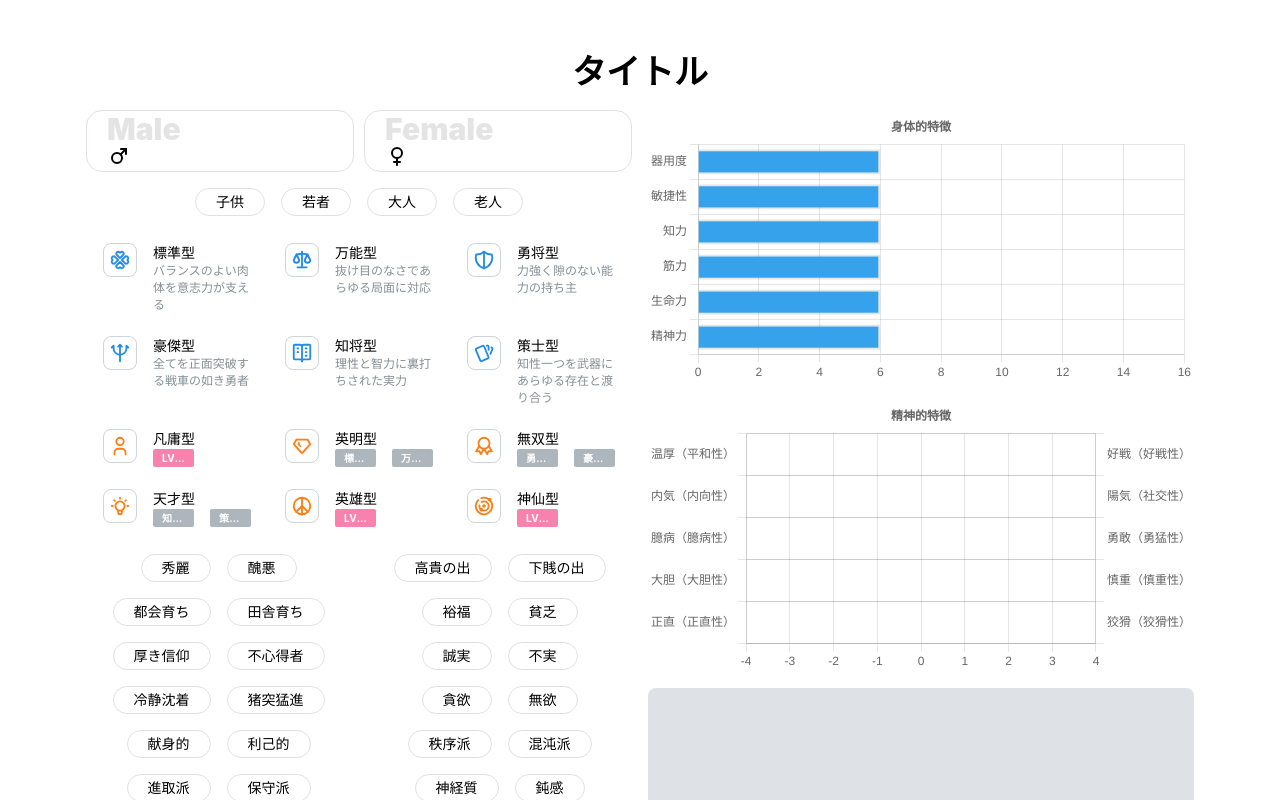
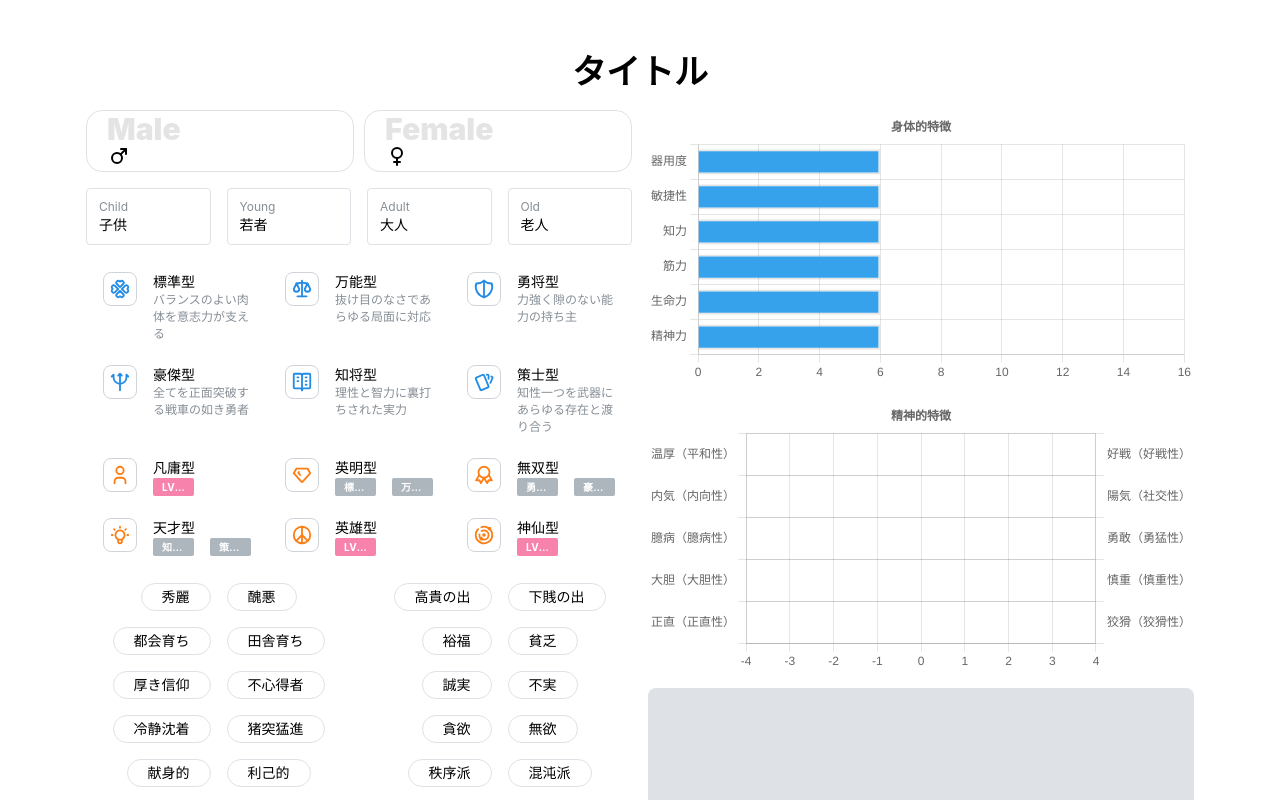
Before and after one commit to restrainhalation/cw-the-book-of-devil-excerpt, a Next.js app: page / in a window 1280 px wide. Shown: the top 800 px of the page. Built offline with nearby package versions, Linux system fonts and the light colour scheme.

Commit message:
🍀 feat: update design of periods

```diff
--- /dev/null
+++ b/components/Period/Period.module.css
@@ -0,0 +1,29 @@
+.button {
+  display: flex;
+  align-items: center;
+  width: 100%;
+  transition:
+    background-color 150ms ease,
+    border-color 150ms ease;
+  border-radius: var(--mantine-radius-sm);
+  padding: var(--mantine-spacing-sm);
+  border: rem(1px) solid light-dark(var(--mantine-color-gray-3), var(--mantine-color-dark-8));
+  background-color: light-dark(var(--mantine-color-white), var(--mantine-color-dark-8));
+
+  @mixin hover {
+    background-color: light-dark(var(--mantine-color-gray-0), var(--mantine-color-dark-7)) !important;
+  }
+
+  &[data-checked] {
+    border-color: var(--mantine-color-blue-filled);
+    background-color: var(--mantine-color-blue-light);
+
+    @mixin hover {
+      background-color: light-dark(var(--mantine-color-blue-1), var(--mantine-color-blue-9)) !important;
+    }
+  }
+}
+
+.body {
+  flex: 1;
+}
--- a/components/Period/Period.tsx
+++ b/components/Period/Period.tsx
@@ -1,9 +1,11 @@
 'use client';
 
 import React, { FC, useState } from 'react';
-import { Group, Chip, Tooltip } from '@mantine/core';
+import { Tooltip, SimpleGrid, Text, UnstyledButton, rem } from '@mantine/core';
+import { IconCircleCheckFilled } from '@tabler/icons-react';
 import { PERIODS } from '@/constants';
 import { AbilityInfomationList } from '@/components/AbilityInfomationList/AbilityInfomationList';
+import classes from '@/components/Period/Period.module.css';
 
 /**
  * 年代コンポーネントのパラメータ
@@ -44,7 +46,7 @@ const Period: FC<{ onChange?: (periodId:number) => void; }> = ({ onChange }) =>
 
   return (
     <>
-      <Group justify="center">
+      <SimpleGrid cols={4}>
         {PERIODS.map((period) => (
           <Tooltip
             key={period.id}
@@ -56,19 +58,33 @@ const Period: FC<{ onChange?: (periodId:number) => void; }> = ({ onChange }) =>
             transitionProps={{ transition: 'pop' }}
           >
             <div>
-              <Chip
-                key={period.id}
-                value={period.id}
-                variant="outline"
-                checked={selectedId === period.id}
+              <UnstyledButton
                 onClick={() => handleChangePeriod(period.id)}
+                data-checked={selectedId === period.id || undefined}
+                className={classes.button}
               >
-                {period.name}
-              </Chip>
+                <div className={classes.body}>
+                  <Text c="dimmed" size="xs" lh={1} mb={5}>
+                    {period.subName}
+                  </Text>
+                  <Text fw={500} size="sm" lh={1}>
+                    {period.name}
+                  </Text>
+                </div>
+                {
+                  selectedId === period.id
+                    ? <IconCircleCheckFilled
+                        style={{ width: rem(25), height: rem(25) }}
+                        className="inline-block"
+                        color="var(--mantine-color-blue-6)"
+                      />
+                    : ''
+                }
+              </UnstyledButton>
             </div>
           </Tooltip>
         ))}
-      </Group>
+      </SimpleGrid>
     </>
   );
 };
--- a/constants/periods.ts
+++ b/constants/periods.ts
@@ -5,6 +5,7 @@ export const PERIODS: Period[] = [
   {
     id: 1,
     name: '子供',
+    subName: 'Child',
     default: false,
     level: undefined,
     spendEP: 0,
@@ -15,6 +16,7 @@ export const PERIODS: Period[] = [
   {
     id: 2,
     name: '若者',
+    subName: 'Young',
     default: true,
     level: 1,
     spendEP: 40,
@@ -25,6 +27,7 @@ export const PERIODS: Period[] = [
   {
     id: 3,
     name: '大人',
+    subName: 'Adult',
     default: false,
     level: 2,
     spendEP: 30,
@@ -37,6 +40,7 @@ export const PERIODS: Period[] = [
   {
     id: 4,
     name: '老人',
+    subName: 'Old',
     default: false,
     level: 2,
     spendEP: 20,
--- a/types/index.ts
+++ b/types/index.ts
@@ -85,6 +85,8 @@ export type Period = {
   id: number;
   /** 名前 */
   name: string;
+  /** 選択肢として表示される時の名前 */
+  subName: string;
   /** 選択肢表示時に最初から選択されているか */
   default: boolean;
   /** 登録時のレベル */
```
